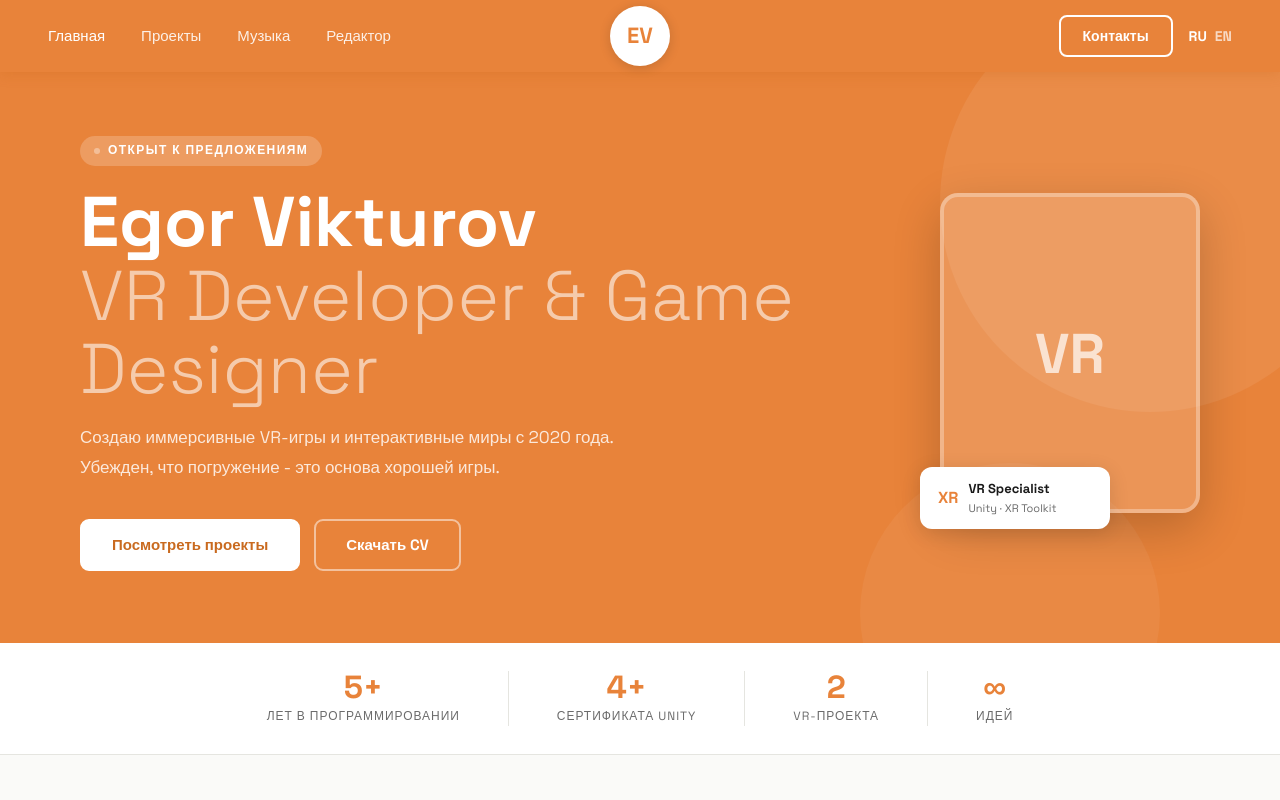
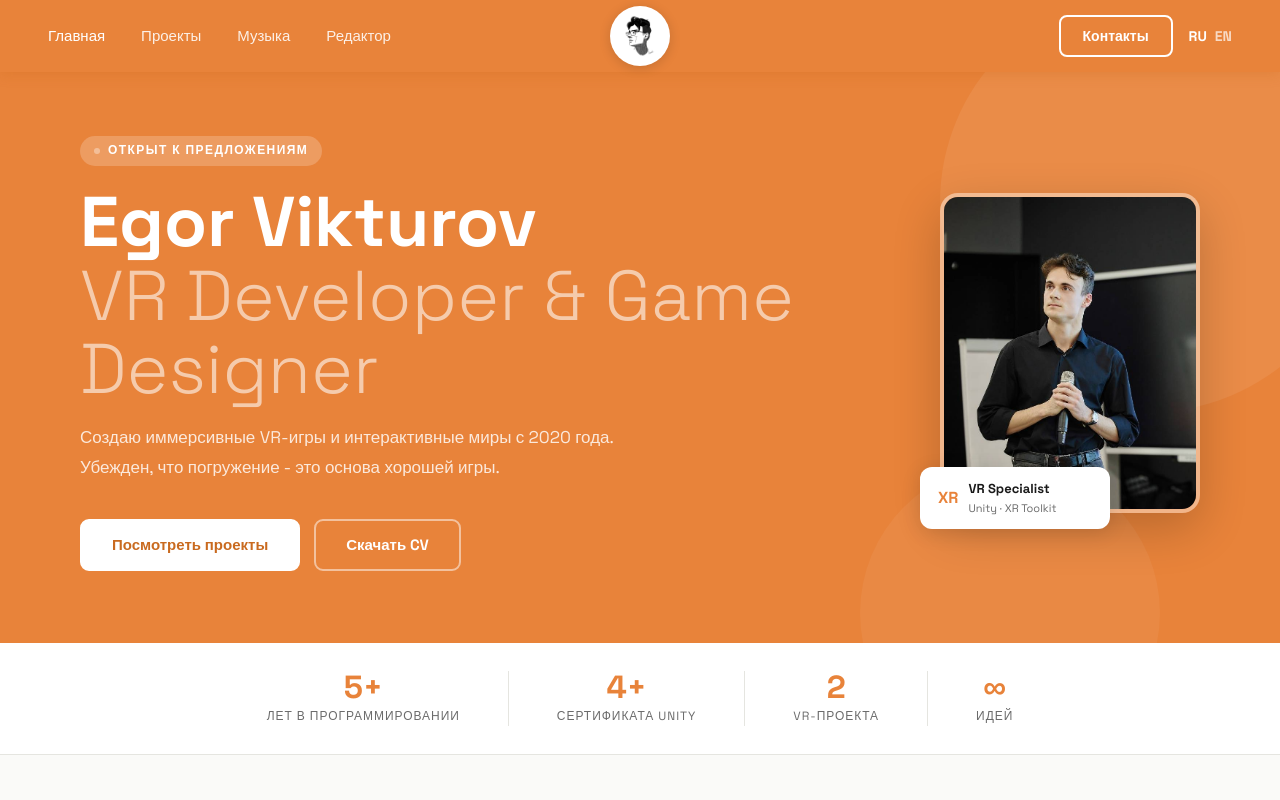
Before and after one commit to goldenapple545/Portfolio, a website: page index.html in a window 1280 px wide. Shown: the top 800 px of the page. Drawn offline with Linux system fonts and the light colour scheme.

Commit message:
Update index.html photo, add avatar photo in headers

```diff
--- a/index.html
+++ b/index.html
@@ -29,7 +29,7 @@
         </ul>
 
         <a class="nav-logo" href="./index.html" aria-label="Egor Vikturov">
-          <span class="nav-logo-placeholder">EV</span>
+          <img src="./assets/img/avatar.jpg" alt="Egor Vikturov" />
         </a>
 
         <div class="nav-right">
@@ -62,8 +62,8 @@
 
         <div class="hero-photo-wrap">
           <div class="hero-photo">
-            <span class="hero-photo-placeholder">VR</span>
-          </div>
+    <img src="./assets/img/my-photo.jpg" alt="Egor Vikturov" />
+  </div>
           <div class="hero-badge">
             <span class="badge-icon">XR</span>
             <div>
```
Also changed, not shown: editor.html (+1 -1 lines), music.html (+1 -1 lines), projects.html (+1 -1 lines), assets/img/avatar.jpg (added), assets/img/my-photo.jpg (added).
